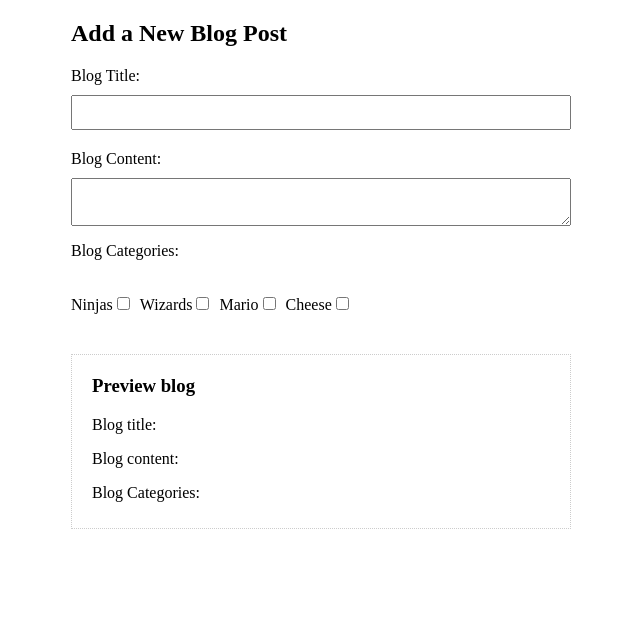
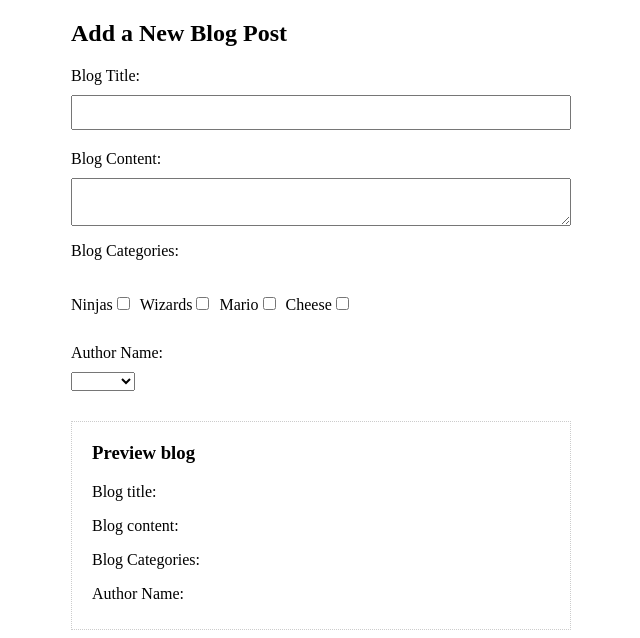
Before and after one commit to SamPratik/vuecli-tutorials, a Vue app: page / in a window 1280 px wide. Shown: the top 638 px of the page, without its empty margins (319-959 px from the left). Built offline with nearby package versions, Linux system fonts and the light colour scheme.

Commit message:
Select Box Binding

```diff
--- a/src/components/addBlog.vue
+++ b/src/components/addBlog.vue
@@ -18,6 +18,12 @@
                 <label>Cheese</label>
                 <input type="checkbox" value="cheese" v-model="blog.categories" />
             </div>
+            <div id="select">
+                <label>Author Name:</label>
+                <select v-model="blog.author">
+                    <option v-for="author in authors">{{author}}</option>
+                </select>
+            </div>
         </form>
         <div id="preview">
             <h3>Preview blog</h3>
@@ -28,6 +34,8 @@
             <ul>
                 <li v-for="category in blog.categories">{{category}}</li>
             </ul>
+            <p>Author Name:</p>
+            <p>{{blog.author}}</p>
         </div>
     </div>
 </template>
@@ -40,8 +48,12 @@
             blog: {
                 title: '',
                 content: '',
-                categories: []
-            }
+                categories: [],
+                author: ''
+            },
+            authors: [
+                'Pratik', 'Affan', 'Shihab'
+            ]
         }
     },
     methods: {
```
